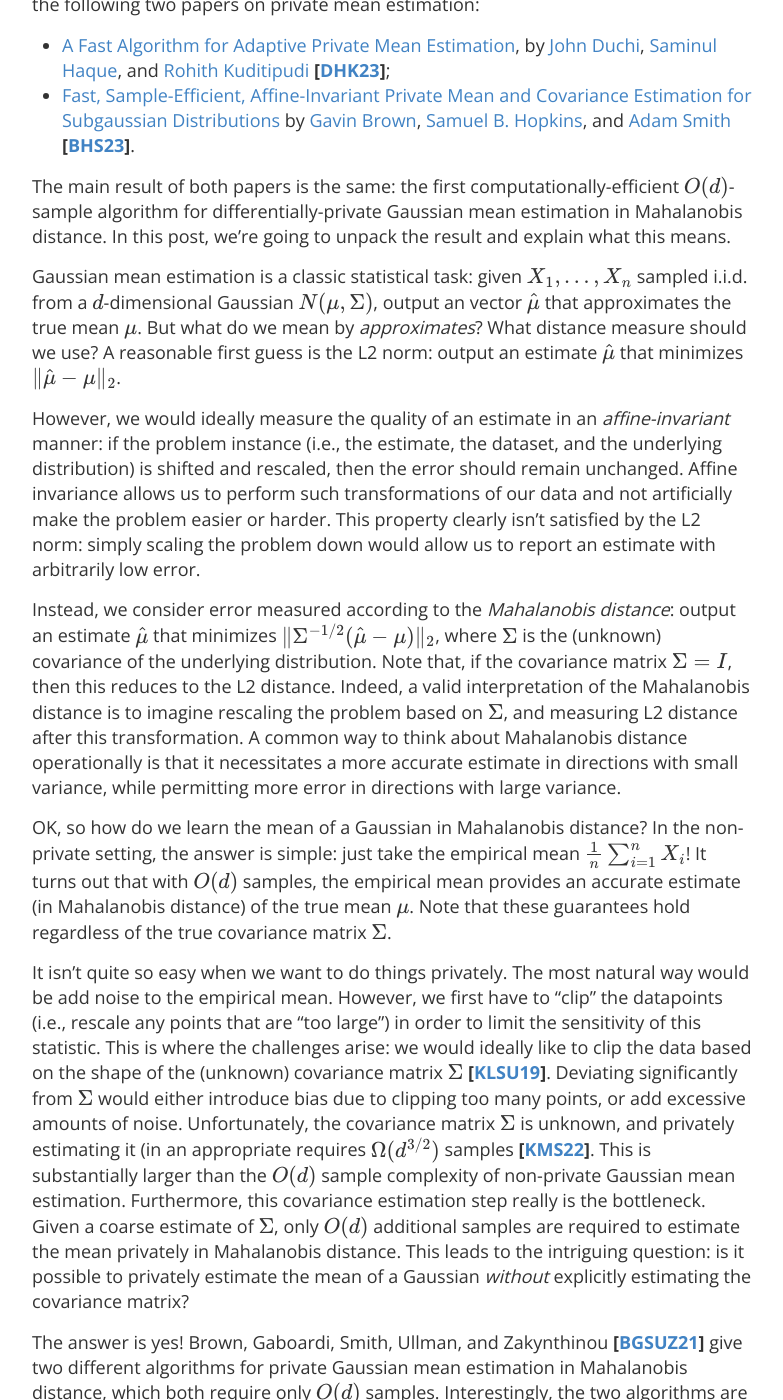
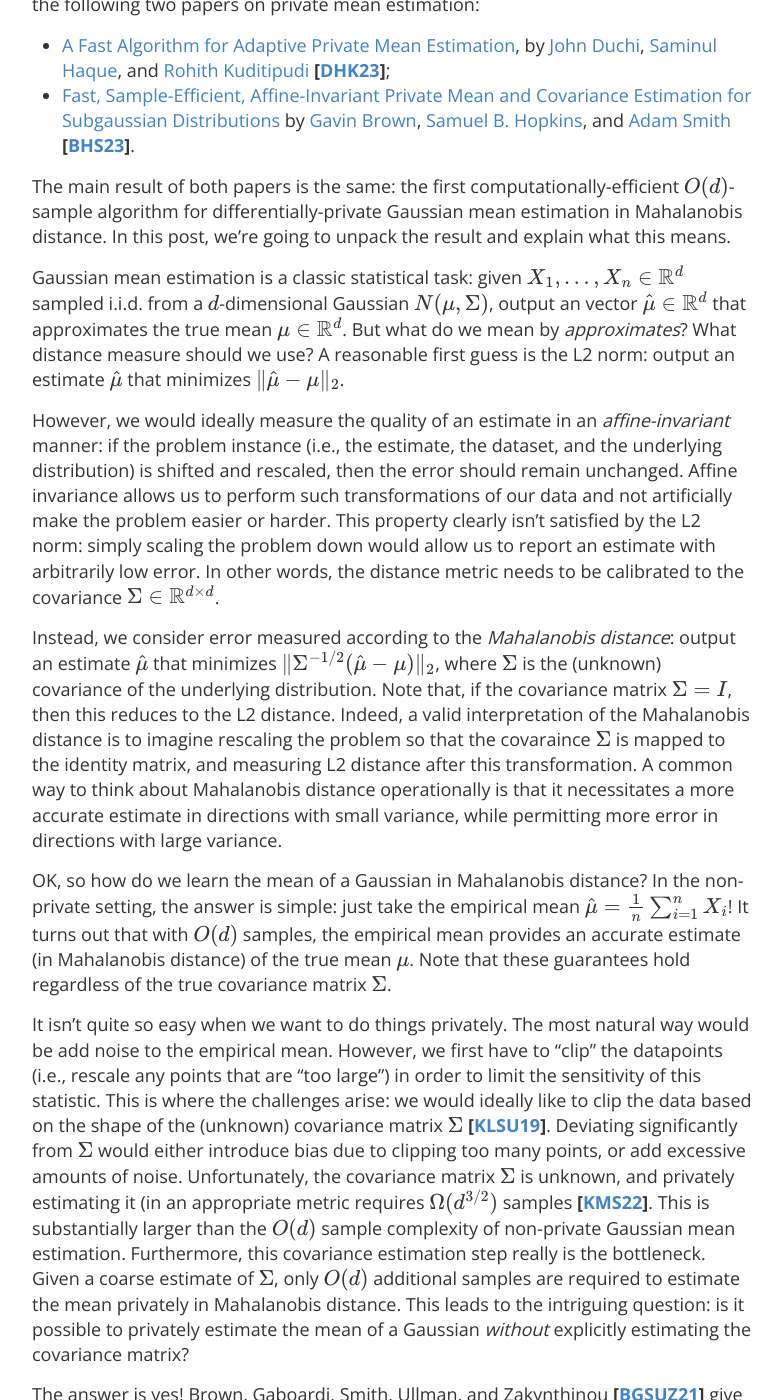
Before and after one commit to differentialprivacy/differentialprivacy, a Jekyll site: the page built from _posts/2023-07-18-colt23-bsp.md, in a window 1280 px wide and 1400 px high, scrolled down 268 px. Shown: the whole window, without its empty margins (248-1031 px from the left). Built offline with Jekyll 4.4.1, drawn with Linux system fonts in a browser that asks for light colours; comment, search, counter and statistics services are not loaded; some of the changed text lies outside the part shown.

Commit message:
minor clarifying edits

```diff
--- a/_posts/2023-07-18-colt23-bsp.md
+++ b/_posts/2023-07-18-colt23-bsp.md
@@ -15,7 +15,7 @@ Last week, the Mark Fulk award for best student paper at [COLT 2023](https://lea
 The main result of both papers is the same: the first computationally-efficient $$O(d)$$-sample algorithm for differentially-private Gaussian mean estimation in Mahalanobis distance.
 In this post, we're going to unpack the result and explain what this means.
 
-Gaussian mean estimation is a classic statistical task: given $$X_1, \dots, X_n$$ sampled i.i.d. from a $$d$$-dimensional Gaussian $$N(\mu, \Sigma)$$, output an vector $$\hat \mu$$ that approximates the true mean $$\mu$$.
+Gaussian mean estimation is a classic statistical task: given $$X_1, \dots, X_n \in \mathbb{R}^d$$ sampled i.i.d. from a $$d$$-dimensional Gaussian $$N(\mu, \Sigma)$$, output an vector $$\hat \mu \in \mathbb{R}^d$$ that approximates the true mean $$\mu \in \mathbb{R}^d$$.
 But what do we mean by *approximates*?
 What distance measure should we use?
 A reasonable first guess is the L2 norm: output an estimate $$\hat \mu$$ that minimizes $$\|\hat \mu - \mu\|_2$$.
@@ -23,14 +23,15 @@ A reasonable first guess is the L2 norm: output an estimate $$\hat \mu$$ that mi
 However, we would ideally measure the quality of an estimate in an *affine-invariant* manner: if the problem instance (i.e., the estimate, the dataset, and the underlying distribution) is shifted and rescaled, then the error should remain unchanged.
 Affine invariance allows us to perform such transformations of our data and not artificially make the problem easier or harder.
 This property clearly isn't satisfied by the L2 norm: simply scaling the problem down would allow us to report an estimate with arbitrarily low error.
+In other words, the distance metric needs to be calibrated to the covariance \\\(\\Sigma \\in \\mathbb{R}^{d \\times d}\\\).
 
 Instead, we consider error measured according to the *Mahalanobis distance*: output an estimate $$\hat \mu$$ that minimizes $$\|\Sigma^{-1/2}(\hat \mu - \mu)\|_2$$, where $$\Sigma$$ is the (unknown) covariance of the underlying distribution.
 Note that, if the covariance matrix $$\Sigma = I$$, then this reduces to the L2 distance.
-Indeed, a valid interpretation of the Mahalanobis distance is to imagine rescaling the problem based on $$\Sigma$$, and measuring L2 distance after this transformation.
+Indeed, a valid interpretation of the Mahalanobis distance is to imagine rescaling the problem so that the covaraince $$\Sigma$$ is mapped to the identity matrix, and measuring L2 distance after this transformation.
 A common way to think about Mahalanobis distance operationally is that it necessitates a more accurate estimate in directions with small variance, while permitting more error in directions with large variance.
 
 OK, so how do we learn the mean of a Gaussian in Mahalanobis distance?
-In the non-private setting, the answer is simple: just take the empirical mean $$\frac{1}{n} \sum_{i=1}^n X_i$$!
+In the non-private setting, the answer is simple: just take the empirical mean $$\hat \mu = \frac{1}{n} \sum_{i=1}^n X_i$$!
 It turns out that with $$O(d)$$ samples, the empirical mean provides an accurate estimate (in Mahalanobis distance) of the true mean $$\mu$$.
 Note that these guarantees hold regardless of the true covariance matrix $$\Sigma$$.
 
@@ -39,7 +40,7 @@ The most natural way would be add noise to the empirical mean.
 However, we first have to "clip" the datapoints (i.e., rescale any points that are "too large") in order to limit the sensitivity of this statistic.
 This is where the challenges arise: we would ideally like to clip the data based on the shape of the (unknown) covariance matrix $$\Sigma$$ **[[KLSU19](https://arxiv.org/abs/1805.00216)]**.
 Deviating significantly from $$\Sigma$$ would either introduce bias due to clipping too many points, or add excessive amounts of noise.
-Unfortunately, the covariance matrix $$\Sigma$$ is unknown, and privately estimating it (in an appropriate requires $$\Omega(d^{3/2})$$ samples **[[KMS22](https://arxiv.org/abs/2205.08532)]**.
+Unfortunately, the covariance matrix $$\Sigma$$ is unknown, and privately estimating it (in an appropriate metric requires $$\Omega(d^{3/2})$$ samples **[[KMS22](https://arxiv.org/abs/2205.08532)]**.
 This is substantially larger than the $$O(d)$$ sample complexity of non-private Gaussian mean estimation.
 Furthermore, this covariance estimation step really is the bottleneck.
 Given a coarse estimate of $$\Sigma$$, only $$O(d)$$ additional samples are required to estimate the mean privately in Mahalanobis distance.
```
Also changed, not shown: other parts of _posts/2023-07-18-colt23-bsp.md (+1 -1 lines).
